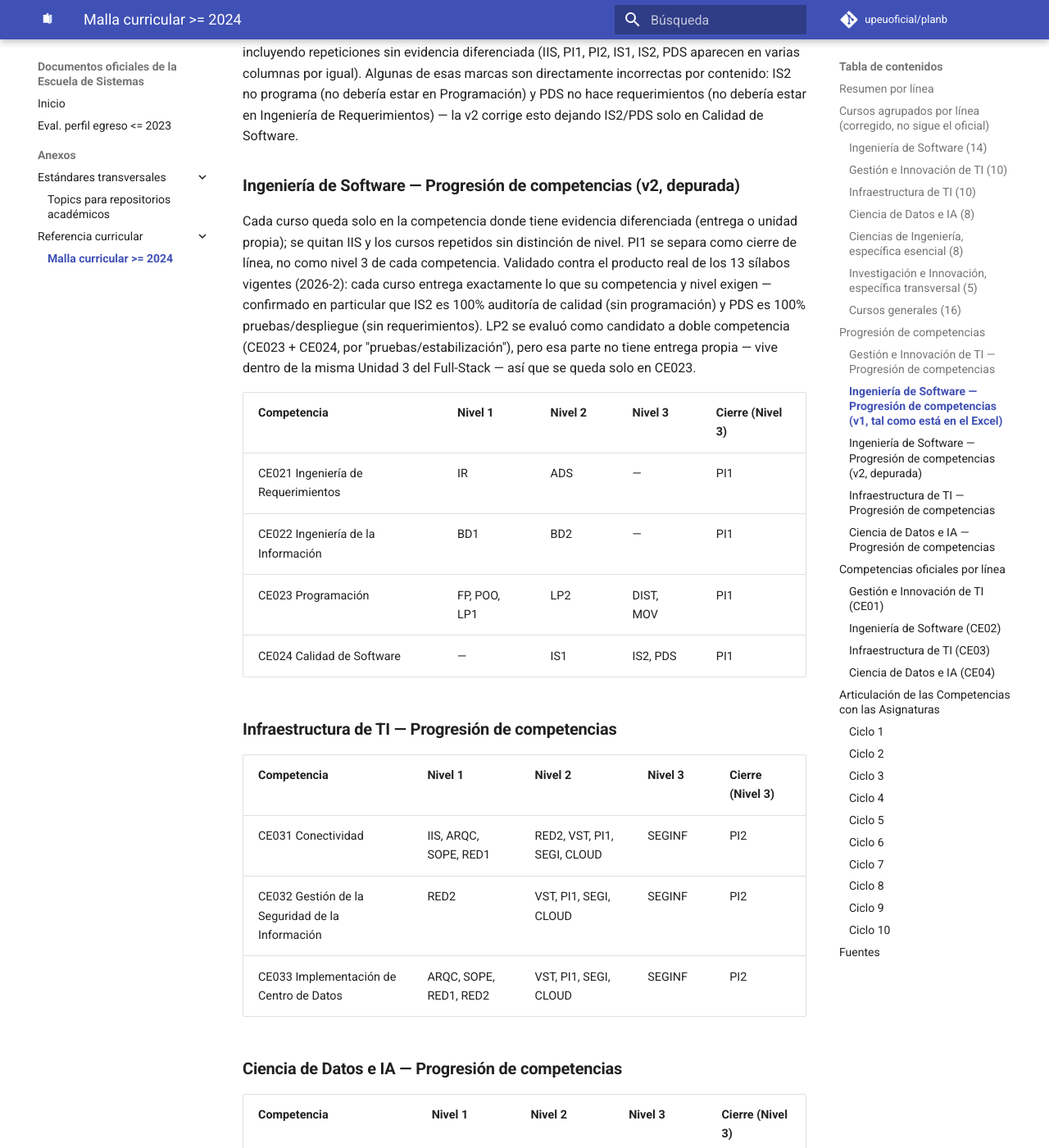
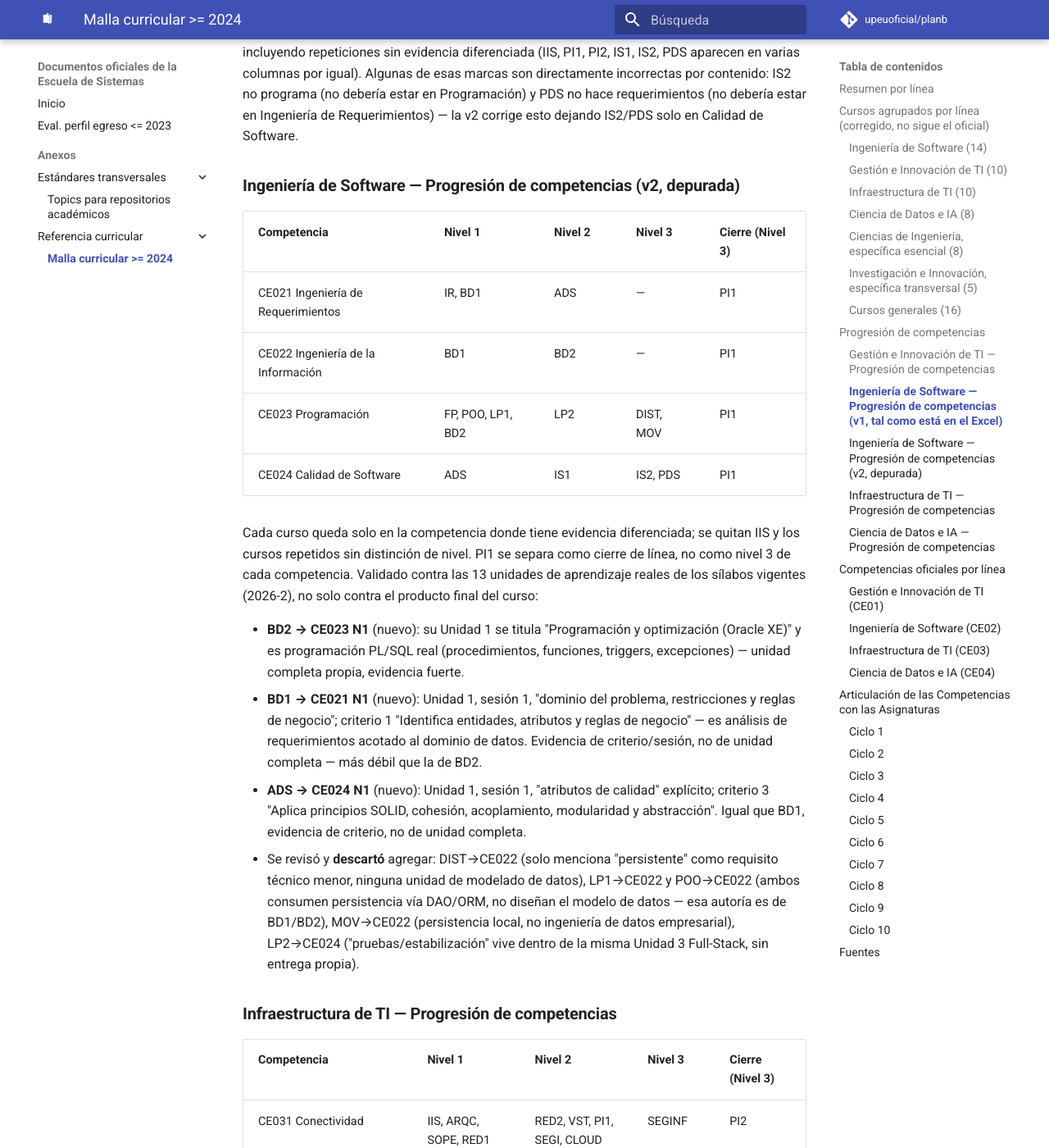
Before and after one commit to upeuoficial/planb, an MkDocs documentation site: the page built from docs/anexos/malla-curricular-2024.md, in a window 1280 px wide and 1400 px high, scrolled down 5059 px. Shown: the whole window at 82% size. Built offline with MkDocs 1.6.1 and Material for MkDocs 9.7.7, drawn with Linux system fonts in a browser that asks for light colours; comment, search, counter and statistics services are not loaded.

Commit message:
plan 2024+

```diff
--- a/docs/anexos/malla-curricular-2024.md
+++ b/docs/anexos/malla-curricular-2024.md
@@ -139,14 +139,19 @@ Sin depurar: cada curso aparece en todas las competencias donde el Excel le marc
 
 ### Ingeniería de Software — Progresión de competencias (v2, depurada)
 
-Cada curso queda solo en la competencia donde tiene evidencia diferenciada (entrega o unidad propia); se quitan IIS y los cursos repetidos sin distinción de nivel. PI1 se separa como cierre de línea, no como nivel 3 de cada competencia. Validado contra el producto real de los 13 sílabos vigentes (2026-2): cada curso entrega exactamente lo que su competencia y nivel exigen — confirmado en particular que IS2 es 100% auditoría de calidad (sin programación) y PDS es 100% pruebas/despliegue (sin requerimientos). LP2 se evaluó como candidato a doble competencia (CE023 + CE024, por "pruebas/estabilización"), pero esa parte no tiene entrega propia — vive dentro de la misma Unidad 3 del Full-Stack — así que se queda solo en CE023.
-
 | Competencia | Nivel 1 | Nivel 2 | Nivel 3 | Cierre (Nivel 3) |
 | --- | --- | --- | --- | --- |
-| CE021 Ingeniería de Requerimientos | IR | ADS | — | PI1 |
+| CE021 Ingeniería de Requerimientos | IR, BD1 | ADS | — | PI1 |
 | CE022 Ingeniería de la Información | BD1 | BD2 | — | PI1 |
-| CE023 Programación | FP, POO, LP1 | LP2 | DIST, MOV | PI1 |
-| CE024 Calidad de Software | — | IS1 | IS2, PDS | PI1 |
+| CE023 Programación | FP, POO, LP1, BD2 | LP2 | DIST, MOV | PI1 |
+| CE024 Calidad de Software | ADS | IS1 | IS2, PDS | PI1 |
+
+Cada curso queda solo en la competencia donde tiene evidencia diferenciada; se quitan IIS y los cursos repetidos sin distinción de nivel. PI1 se separa como cierre de línea, no como nivel 3 de cada competencia. Validado contra las 13 unidades de aprendizaje reales de los sílabos vigentes (2026-2), no solo contra el producto final del curso:
+
+- **BD2 → CE023 N1** (nuevo): su Unidad 1 se titula "Programación y optimización (Oracle XE)" y es programación PL/SQL real (procedimientos, funciones, triggers, excepciones) — unidad completa propia, evidencia fuerte.
+- **BD1 → CE021 N1** (nuevo): Unidad 1, sesión 1, "dominio del problema, restricciones y reglas de negocio"; criterio 1 "Identifica entidades, atributos y reglas de negocio" — es análisis de requerimientos acotado al dominio de datos. Evidencia de criterio/sesión, no de unidad completa — más débil que la de BD2.
+- **ADS → CE024 N1** (nuevo): Unidad 1, sesión 1, "atributos de calidad" explícito; criterio 3 "Aplica principios SOLID, cohesión, acoplamiento, modularidad y abstracción". Igual que BD1, evidencia de criterio, no de unidad completa.
+- Se revisó y **descartó** agregar: DIST→CE022 (solo menciona "persistente" como requisito técnico menor, ninguna unidad de modelado de datos), LP1→CE022 y POO→CE022 (ambos consumen persistencia vía DAO/ORM, no diseñan el modelo de datos — esa autoría es de BD1/BD2), MOV→CE022 (persistencia local, no ingeniería de datos empresarial), LP2→CE024 ("pruebas/estabilización" vive dentro de la misma Unidad 3 Full-Stack, sin entrega propia).
 
 ### Infraestructura de TI — Progresión de competencias
 
```
